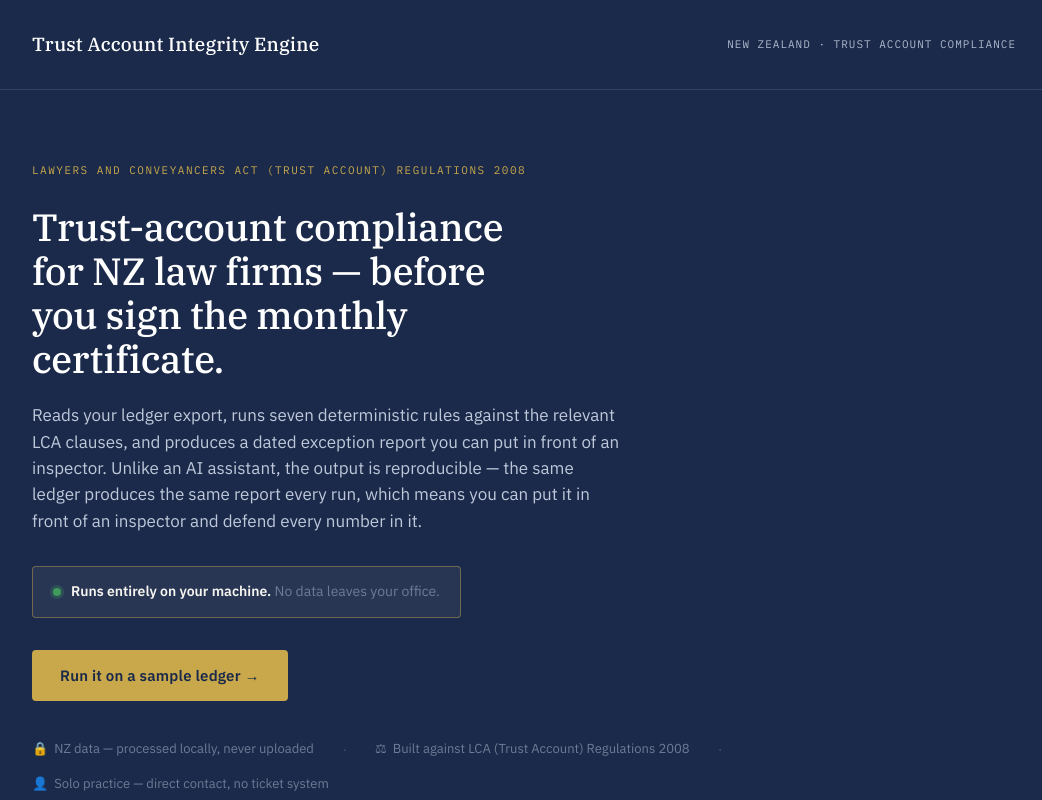
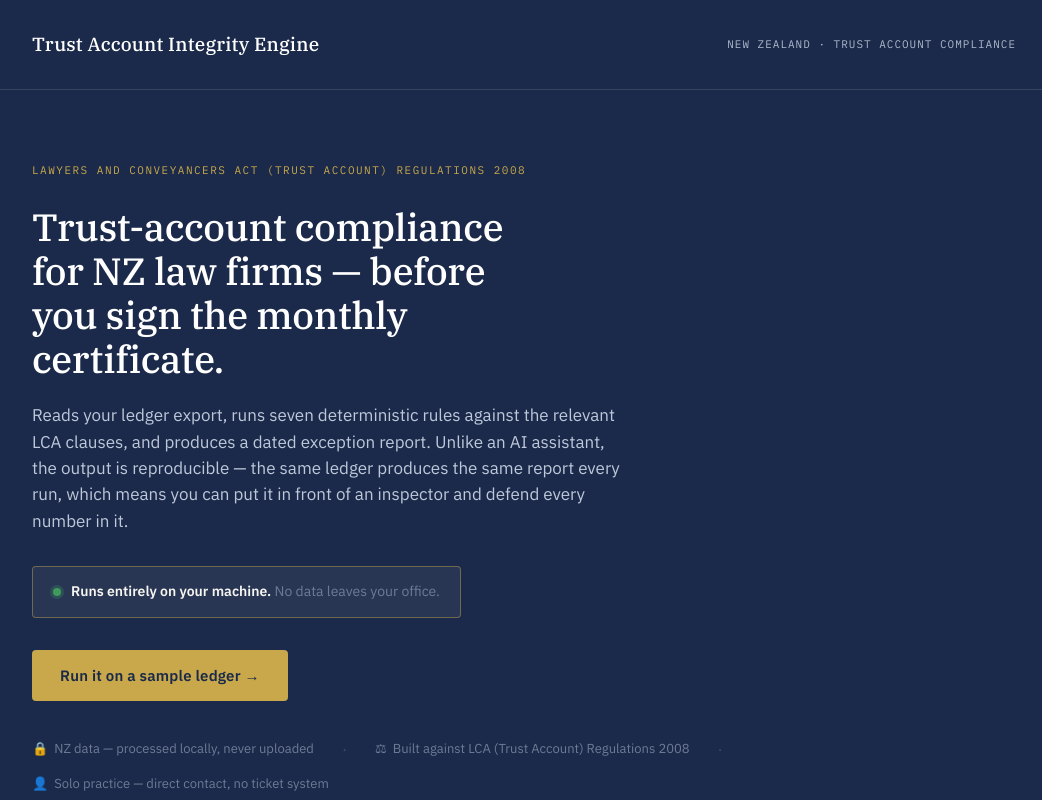
Before and after one commit to dangminhcuong07-cpu/trust-account-integrity-engine, a React (Vite) app: page / in a window 1280 px wide. Shown: the top 800 px of the page, without its empty margins (116-1158 px from the left). Built offline with nearby package versions, Linux system fonts and the light colour scheme.

Commit message:
Remove duplicated inspector phrase in hero subhead

```diff
--- a/src/components/LandingPage.tsx
+++ b/src/components/LandingPage.tsx
@@ -54,7 +54,7 @@ export default function LandingPage({ onEnterDemo }: Props) {
 
           {/* Subhead — Fix 2a */}
           <p style={{ fontSize: 17, lineHeight: 1.55, color: '#BEC8DA', maxWidth: '58ch', margin: '0 0 32px', fontWeight: 400 }}>
-            Reads your ledger export, runs seven deterministic rules against the relevant LCA clauses, and produces a dated exception report you can put in front of an inspector.{' '}
+            Reads your ledger export, runs seven deterministic rules against the relevant LCA clauses, and produces a dated exception report.{' '}
             Unlike an AI assistant, the output is reproducible — the same ledger produces the same report every run, which means you can put it in front of an inspector and defend every number in it.
           </p>
 
```
